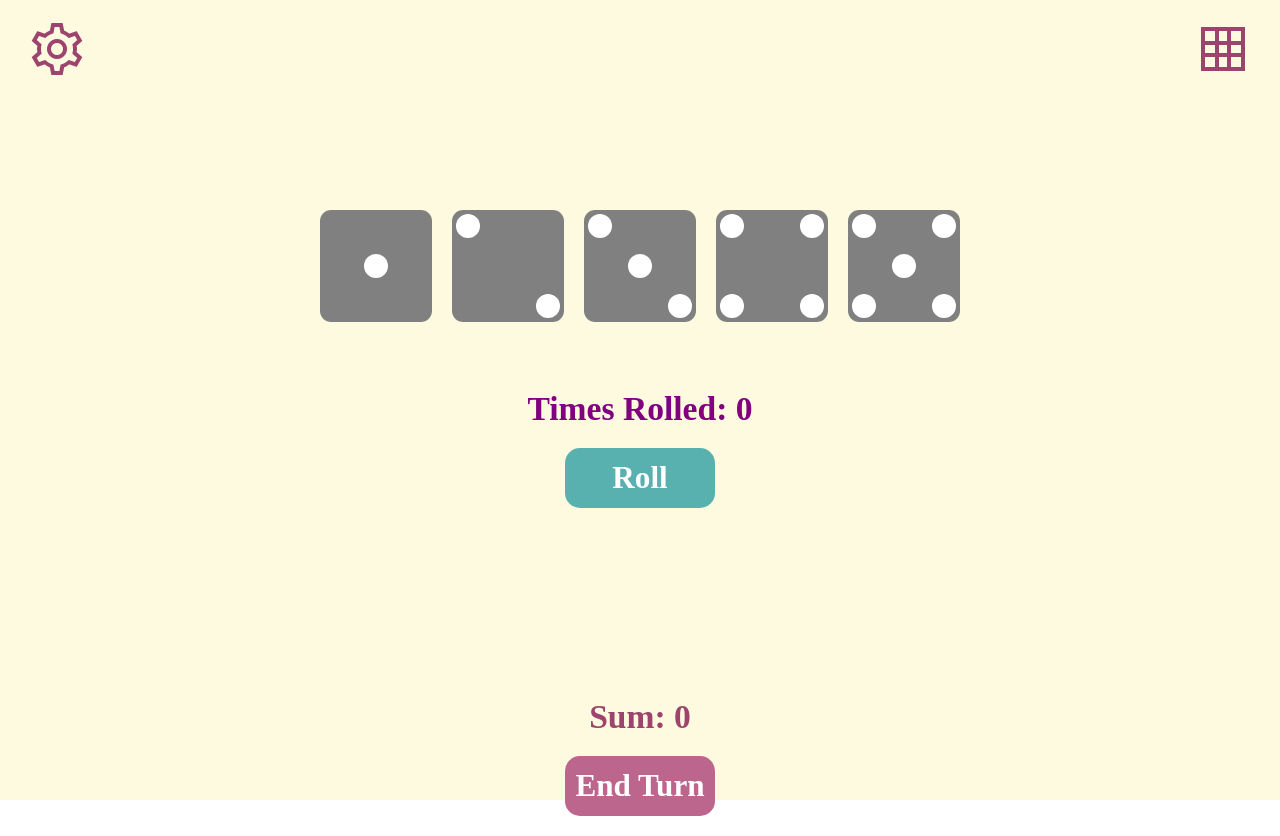
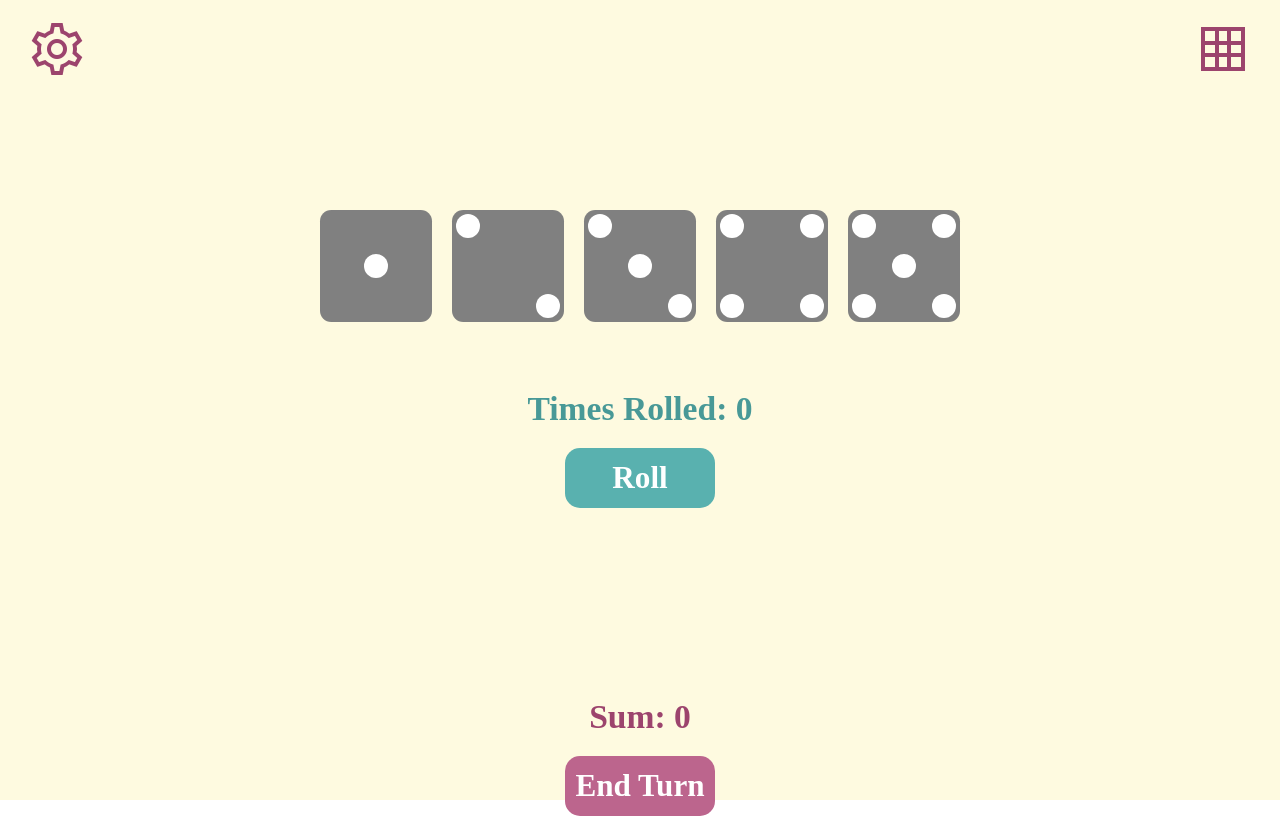
Before and after one commit to Buhl93/yahtzee-game, a React (Create React App) app: page / in a window 1280 px wide. Built offline with nearby package versions, Linux system fonts and the light colour scheme; a web font is replaced by a local one.

Commit message:
back color test

```diff
--- a/src/App.css
+++ b/src/App.css
@@ -17,7 +17,7 @@ input {
 }
 
 :root {
-  --mainColor: purple;
+  --mainColor: #489997;
   --lightMain: #59B1AF;
   --secondaryColor: #9C446D;
   --lightSecondary: #bc658d;
```
